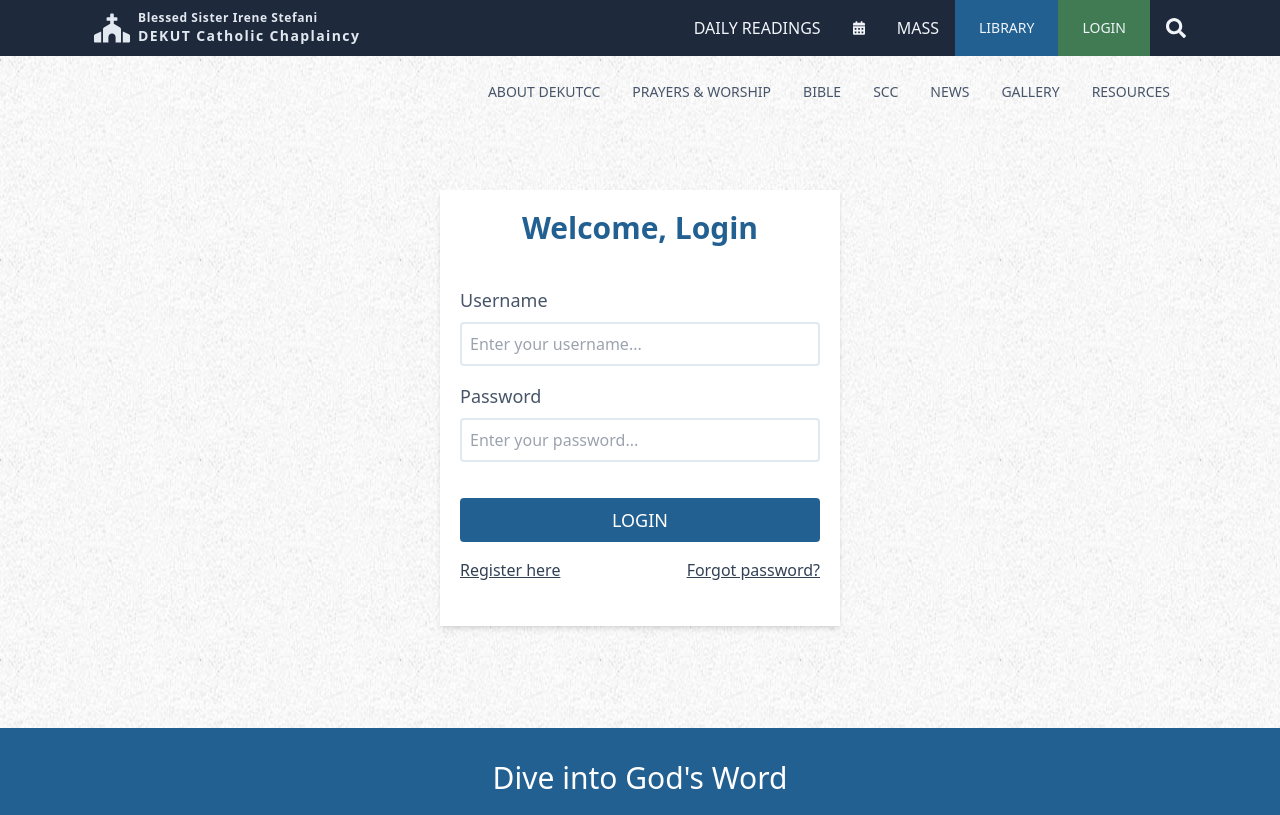
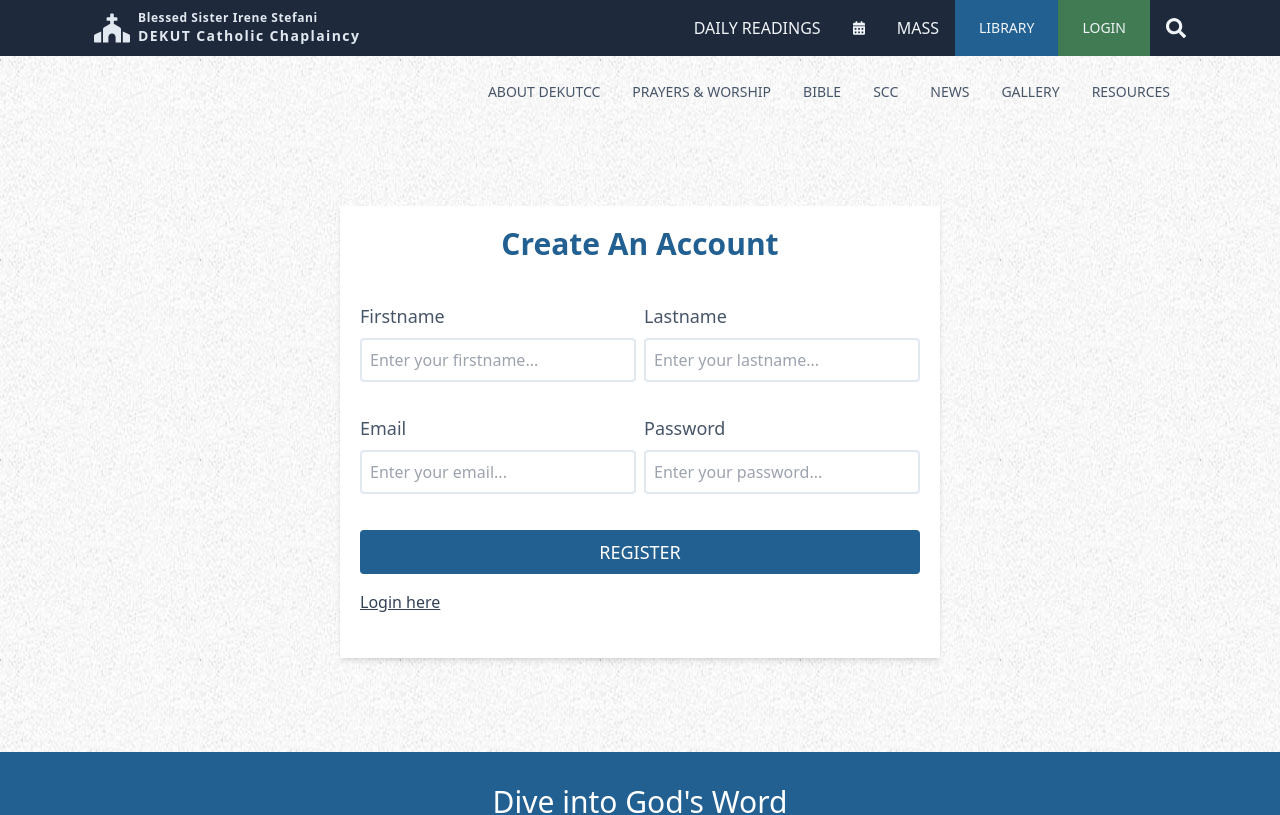
Before and after one commit to marville001/caweb-new, a React (Create React App) app: page /register in a window 1280 px wide. Shown: the top 815 px of the page. Built offline with nearby package versions, Linux system fonts and the light colour scheme.

Commit message:
complete register page

```diff
--- a/src/pages/Register.jsx
+++ b/src/pages/Register.jsx
@@ -3,23 +3,47 @@ import { Link } from "react-router-dom";
 
 const Register = () => {
   return (
-    <div className="flex justify-center items-center min-h-[70vh]">
-      <div className="shadow-md p-5 bg-white min-w-[400px]">
+    <div className="flex justify-center items-center min-h-[70vh] my-6">
+      <div className="shadow-md p-5 bg-white min-w-[400px] md:min-w-[600px]">
         <h1 className="text-center font-bold text-3xl text-dodge-blue">
-          Welcome, Login
+          Create An Account
         </h1>
         <div className="py-6">
-          <div className="form-group my-4">
-            <label htmlFor="username" className="text-lg text-slate-600">
-              Username
+          <div className="md:flex md:gap-2">
+            <div className="form-group my-4 flex-1">
+              <label htmlFor="firstname" className="text-lg text-slate-600">
+                Firstname
               </label>
               <input
                 type="text"
                 className="p-2 block border-slate-200 border-2 w-full rounded mt-2"
-              placeholder="Enter your username..."
+                placeholder="Enter your firstname..."
               />
             </div>
-          <div className="form-group my-4">
+            <div className="form-group my-4 flex-1">
+              <label htmlFor="lastname" className="text-lg text-slate-600">
+                Lastname
+              </label>
+              <input
+                type="text"
+                className="p-2 block border-slate-200 border-2 w-full rounded mt-2"
+                placeholder="Enter your lastname..."
+              />
+            </div>
+          </div>
+          <div className="md:flex md:gap-2">
+            <div className="form-group my-4 flex-1">
+              <label htmlFor="email" className="text-lg text-slate-600">
+                Email
+              </label>
+              <input
+                type="email"
+                id="email"
+                className="p-2 block border-slate-200 border-2 w-full rounded mt-2"
+                placeholder="Enter your email..."
+              />
+            </div>
+            <div className="form-group my-4 flex-1">
               <label htmlFor="password" className="text-lg text-slate-600">
                 Password
               </label>
@@ -30,11 +54,18 @@ const Register = () => {
                 placeholder="Enter your password..."
               />
             </div>
+          </div>
 
-          <button className="w-full p-2 mt-5 text-white text-center text-lg uppercase bg-dodge-blue rounded cursor-pointer">Login</button>
+          <button className="w-full p-2 mt-5 text-white text-center text-lg uppercase bg-dodge-blue rounded cursor-pointer">
+            Register
+          </button>
           <div className="flex justify-between mt-4">
-              <Link className="text-md font-medium text-slate-700 underline" to="/register">Register here</Link>
-              <Link className="text-md font-medium text-slate-700 underline" to="/forgot-pass">Forgot password?</Link>
+            <Link
+              className="text-md font-medium text-slate-700 underline"
+              to="/login"
+            >
+              Login here
+            </Link>
           </div>
         </div>
       </div>
```
Lines whose indentation alone changed are shown as unchanged.
